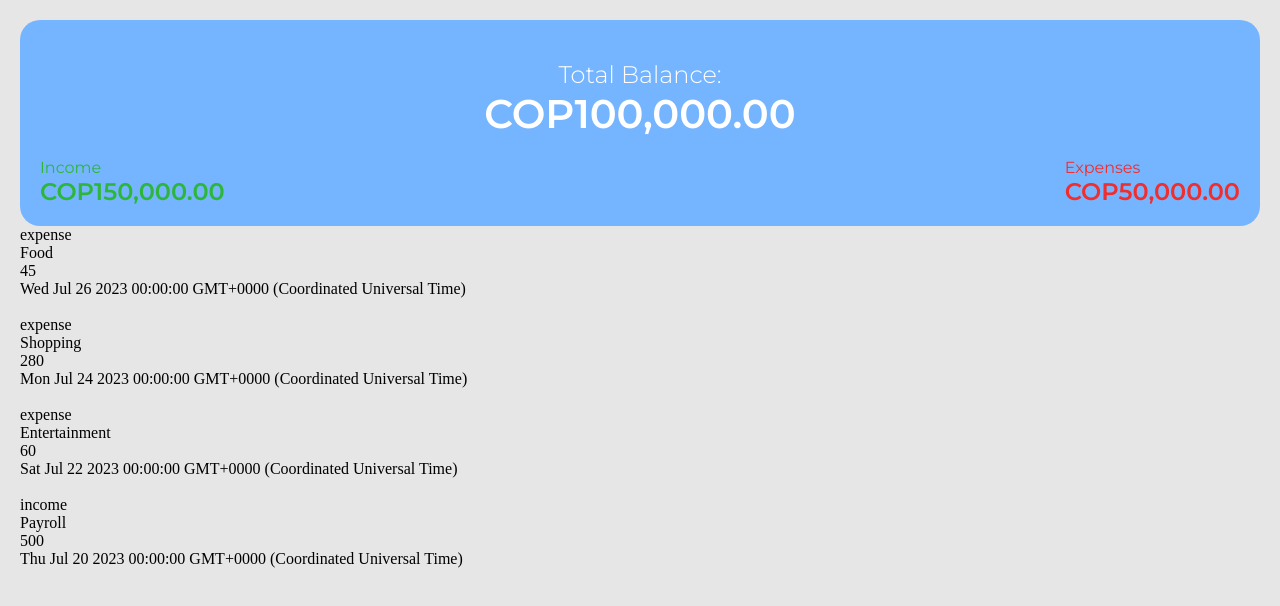
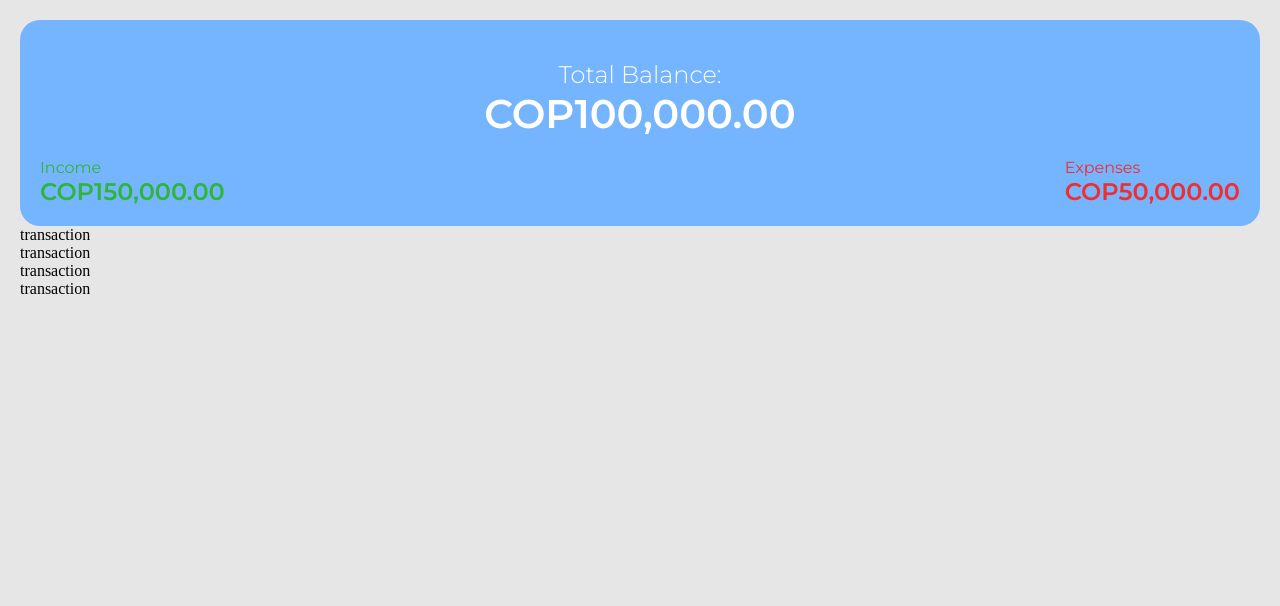
Before and after one commit to SofiaRubiano10/Angular, an Angular app: page / in a window 1280 px wide. Shown: the top 606 px of the page. Built offline with nearby package versions, Linux system fonts and the light colour scheme.

Commit message:
Conexión de transacion en transactions

```diff
--- a/src/app/app.component.html
+++ b/src/app/app.component.html
@@ -1,4 +1,5 @@
 <div class="container">
   <app-balance [balance]="balance" />
   <app-transactions [transactions]="transactions" />
+  <!-- <app-transaction [transaction]="transactions" /> -->
 </div>
--- a/src/app/app.module.ts
+++ b/src/app/app.module.ts
@@ -5,12 +5,14 @@ import { AppRoutingModule } from './app-routing.module';
 import { AppComponent } from './app.component';
 import { BalanceComponent } from './components/balance/balance.component';
 import { TransactionsComponent } from './components/transactions/transactions.component';
+import { TransactionComponent } from './components/transaction/transaction.component';
 
 @NgModule({
   declarations: [
     AppComponent,
     BalanceComponent,
-    TransactionsComponent
+    TransactionsComponent,
+    TransactionComponent
   ],
   imports: [
     BrowserModule,
--- /dev/null
+++ b/src/app/components/transaction/transaction.component.html
@@ -0,0 +1,8 @@
+<!-- <div *ngFor="let transaction of transaction" class="grande">
+  <p>{{ transaction.type }}</p>
+  <p>{{ transaction.category }}</p>
+  <p>{{ transaction.amount }}</p>
+  <p>{{ transaction.date }}</p>
+  <br />
+</div> -->
+<p>transaction</p>
--- /dev/null
+++ b/src/app/components/transaction/transaction.component.scss
@@ -0,0 +1,3 @@
+.grande {
+  border: solid red 1px;
+}
--- a/src/app/components/transactions/transactions.component.html
+++ b/src/app/components/transactions/transactions.component.html
@@ -1,7 +1,4 @@
-<div *ngFor="let transaction of transactions">
-  <p>{{ transaction.type }}</p>
-  <p>{{ transaction.category }}</p>
-  <p>{{ transaction.amount }}</p>
-  <p>{{ transaction.date }}</p>
-  <br />
-</div>
+<app-transaction
+  *ngFor="let transaction of transactions"
+  [transaction]="transaction"
+/>
```
Also changed, not shown: src/app/components/transaction/transaction.component.ts (added, +11 -0 lines), 1 other file (tests, documents, lock files or other folders).
